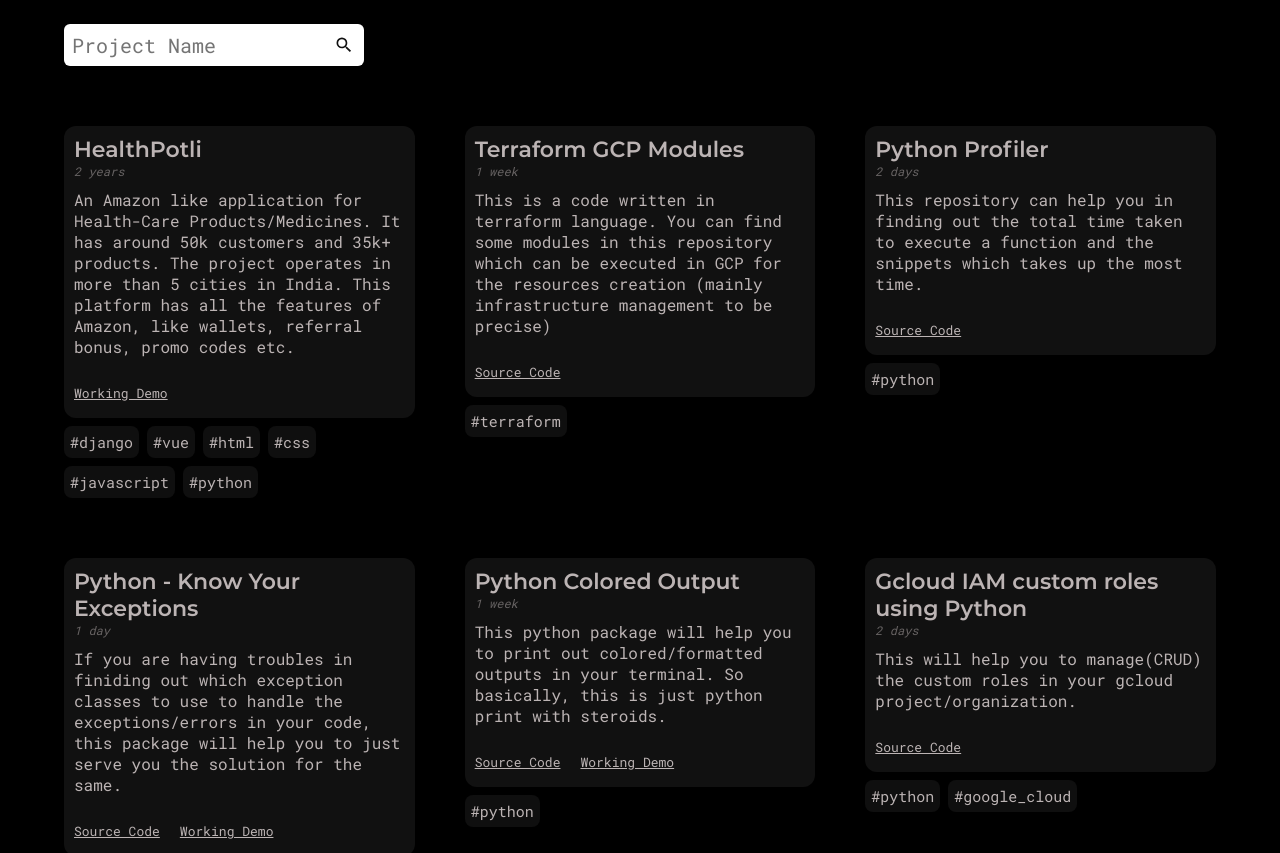
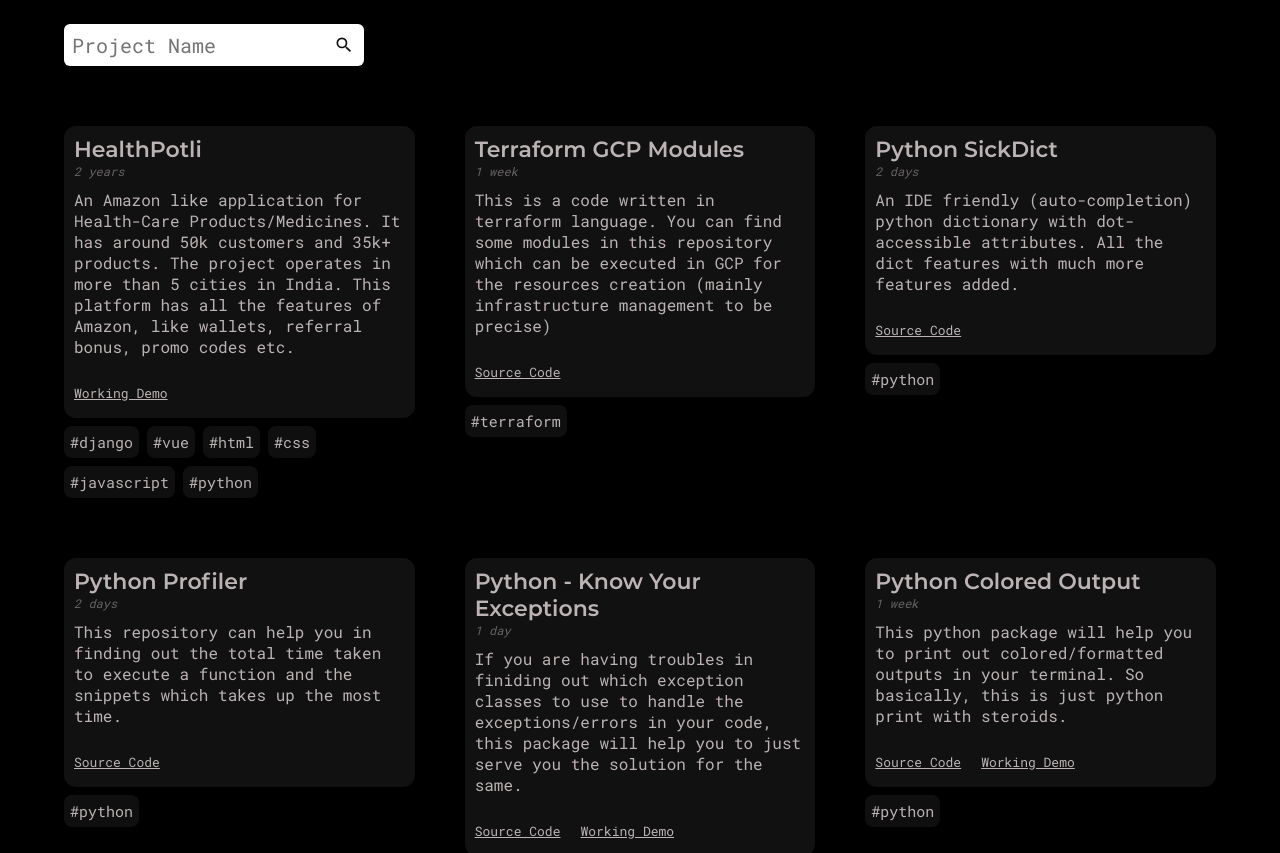
Before and after one commit to singhgautam7/GRS-portfolio-v1, a React (Create React App) app: page /projects in a window 1280 px wide. Shown: the part 200-1053 px from the top of the page. Built offline with nearby package versions, Linux system fonts and the light colour scheme; a web font is replaced by a local one.

Commit message:
added latest project

```diff
--- a/src/assets/data/projects.js
+++ b/src/assets/data/projects.js
@@ -29,6 +29,18 @@ const projects = [
     langs: [keys.KeyTerraform],
     duration: '1 week',
     repository: 'https://github.com/singhgautam7/terraform-gcp',
+    live: '',
+  },
+  {
+    id: uuidv4(),
+    name: 'Python SickDict',
+    desc:
+      'An IDE friendly (auto-completion) python dictionary with dot-accessible attributes. All the dict features with much more features added.',
+    tags: ['Personal'],
+    langs: [keys.KeyPython],
+    duration: '2 days',
+    repository:
+      'https://github.com/singhgautam7/Python-GoldMine/tree/master/sick_dict',
     live: '',
   },
   {
```
